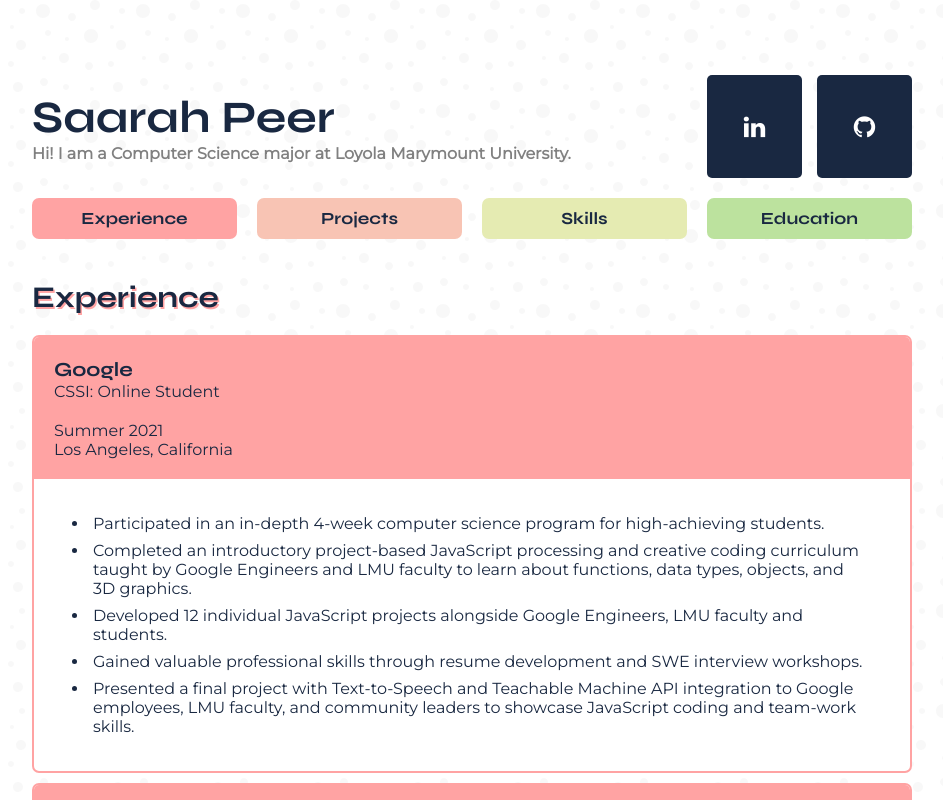
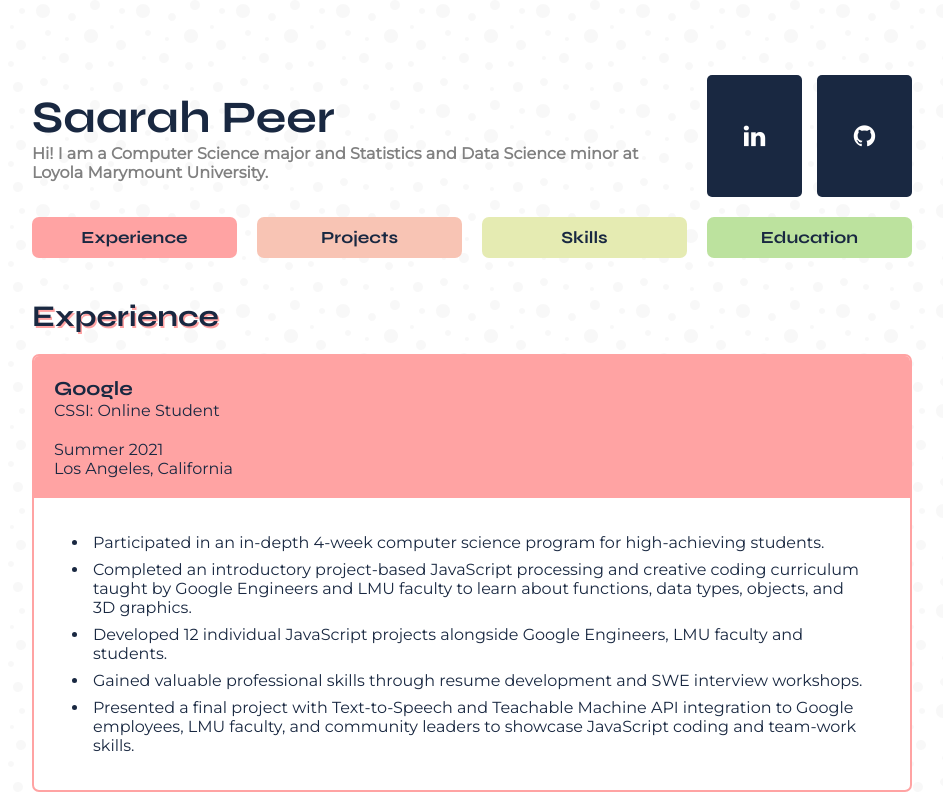
Before and after one commit to speer987/personal-website, a React (Create React App) app: page / in a window 1280 px wide. Shown: the top 800 px of the page, without its empty margins (168-1111 px from the left). Built offline with nearby package versions, Linux system fonts and the light colour scheme.

Commit message:
adding updated byline

```diff
--- a/src/App.js
+++ b/src/App.js
@@ -13,7 +13,8 @@ function App() {
         <div id="header">
           <h1>Saarah Peer</h1>
           <p>
-            Hi! I am a Computer Science major at Loyola Marymount University.
+            Hi! I am a Computer Science major and Statistics and Data Science
+            minor at Loyola Marymount University.
           </p>
         </div>
         <a href="#title-one">
```
